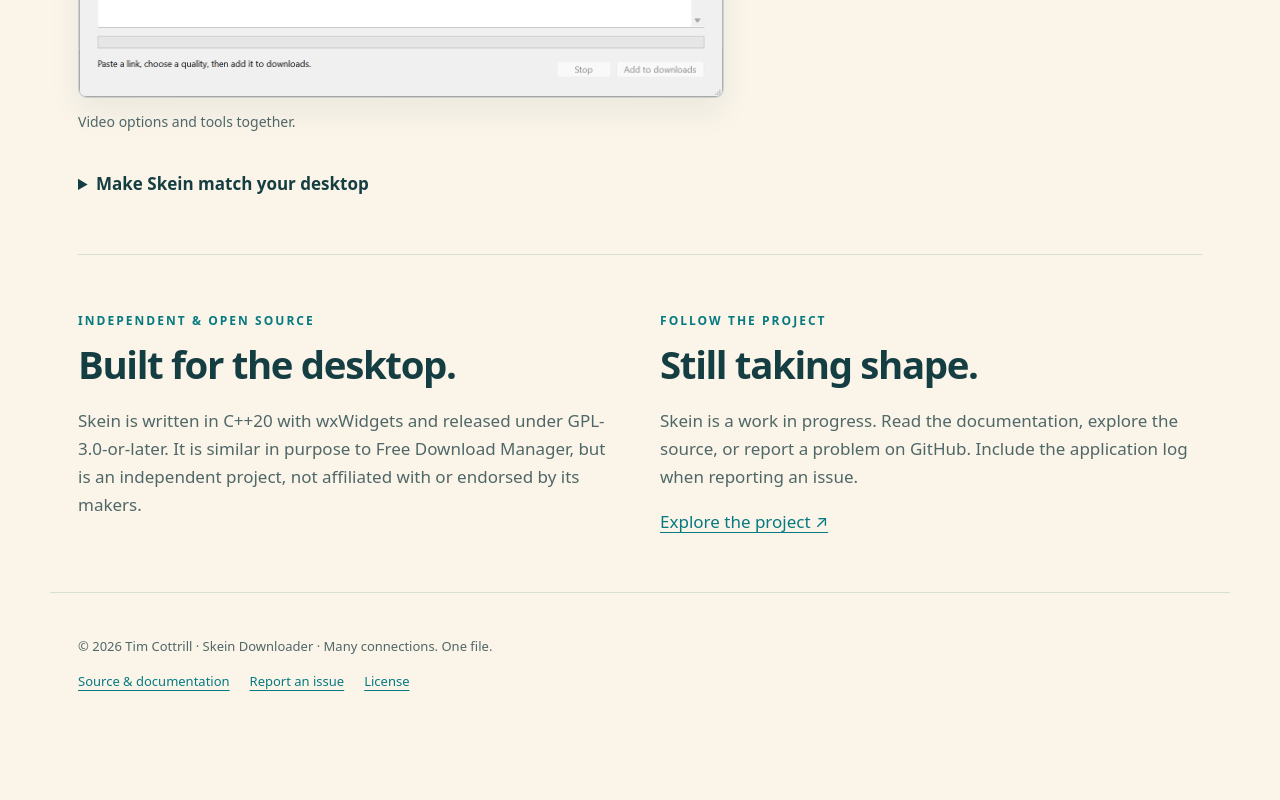
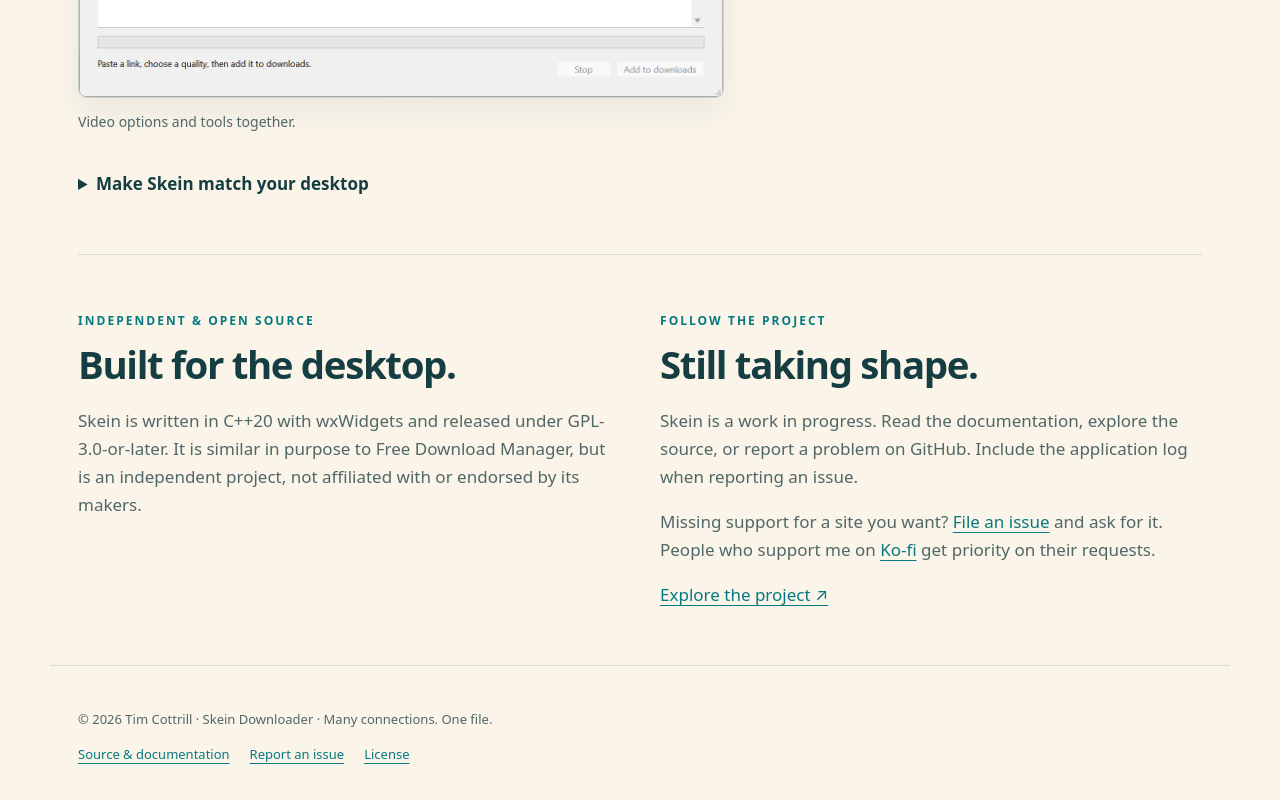
Before and after one commit to tcottrill/skein-downloader, a plain HTML site: page index.html in a window 1280 px wide. Shown: the part 3794-4594 px from the top of the page. Before the commit the page ends 4521 px from the top, so only its background shows below. Drawn offline with Linux system fonts and the light colour scheme.

Commit message:
Website: ask for site requests as issues, Ko-fi supporters first

```diff
--- a/index.html
+++ b/index.html
@@ -29,6 +29,6 @@
 <div class="feature"><div><div class="eyebrow">File downloads</div><h2>Pick what you need.</h2><p>Load a direct link or browse files from supported sources, including Internet Archive, GitHub and GitLab releases, and Hugging Face repositories.</p><ul><li>Filter and select files before adding them.</li><li>Choose the destination and connections per file.</li><li>Keep downloads organized in one queue.</li></ul></div><figure><a href="images/file_downloads_lite.png"><img loading="lazy" src="images/file_downloads_lite.png" alt="File download window with filtering, destination, and connection controls"></a><figcaption>File selection and transfer options.</figcaption></figure></div>
 <div class="feature"><div><div class="eyebrow">Video downloads</div><h2>Choose your format.</h2><p>Download video through yt-dlp with quality selection, MP4 or MKV output, and a destination of your choice.</p><p>Install or repair the supporting tools from the video window. Browser-cookie access is opt-in and is never restored across launches.</p></div><figure><a href="images/video_downloads_lite.png"><img loading="lazy" src="images/video_downloads_lite.png" alt="Video download window with quality, format, and tool installation settings"></a><figcaption>Video options and tools together.</figcaption></figure></div>
 <details><summary>Make Skein match your desktop</summary><p>Open About → Theme to follow the system, or choose Light or Dark. Windows applies the change after restarting Skein; Linux applies it immediately.</p><img loading="lazy" src="images/theme_setting.png" alt="About dialog with the theme selector"></details></section>
-<section class="notes"><div><div class="eyebrow">Independent &amp; open source</div><h2>Built for the desktop.</h2><p>Skein is written in C++20 with wxWidgets and released under GPL-3.0-or-later. It is similar in purpose to Free Download Manager, but is an independent project, not affiliated with or endorsed by its makers.</p></div><div><div class="eyebrow">Follow the project</div><h2>Still taking shape.</h2><p>Skein is a work in progress. Read the documentation, explore the source, or report a problem on GitHub. Include the application log when reporting an issue.</p><a href="https://github.com/tcottrill/skein-downloader">Explore the project ↗</a></div></section>
+<section class="notes"><div><div class="eyebrow">Independent &amp; open source</div><h2>Built for the desktop.</h2><p>Skein is written in C++20 with wxWidgets and released under GPL-3.0-or-later. It is similar in purpose to Free Download Manager, but is an independent project, not affiliated with or endorsed by its makers.</p></div><div><div class="eyebrow">Follow the project</div><h2>Still taking shape.</h2><p>Skein is a work in progress. Read the documentation, explore the source, or report a problem on GitHub. Include the application log when reporting an issue.</p><p>Missing support for a site you want? <a href="https://github.com/tcottrill/skein-downloader/issues">File an issue</a> and ask for it. People who support me on <a href="https://ko-fi.com/timcottrill">Ko-fi</a> get priority on their requests.</p><a href="https://github.com/tcottrill/skein-downloader">Explore the project ↗</a></div></section>
 </main><footer><p>© 2026 Tim Cottrill · Skein Downloader · Many connections. One file.</p><a href="https://github.com/tcottrill/skein-downloader">Source &amp; documentation</a><a href="https://github.com/tcottrill/skein-downloader/issues">Report an issue</a><a href="https://github.com/tcottrill/skein-downloader/blob/main/LICENSE">License</a></footer>
 </body></html>
```
